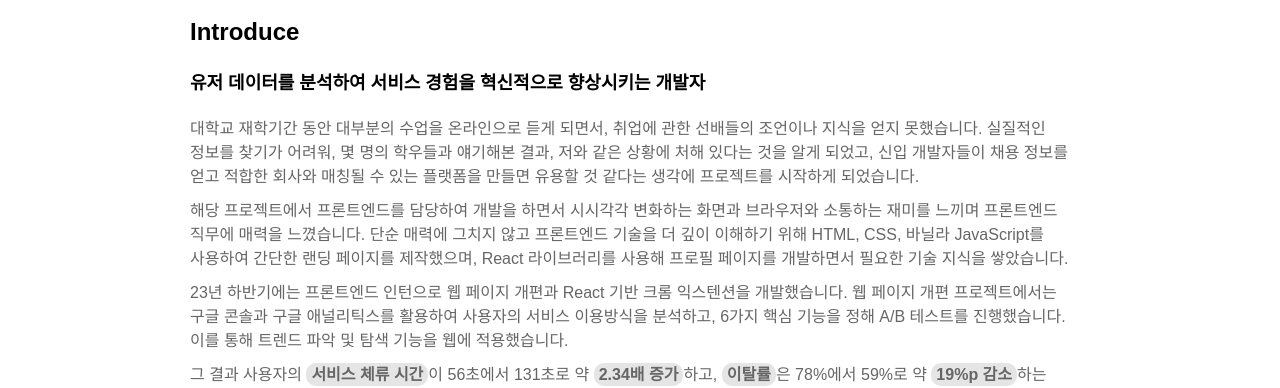
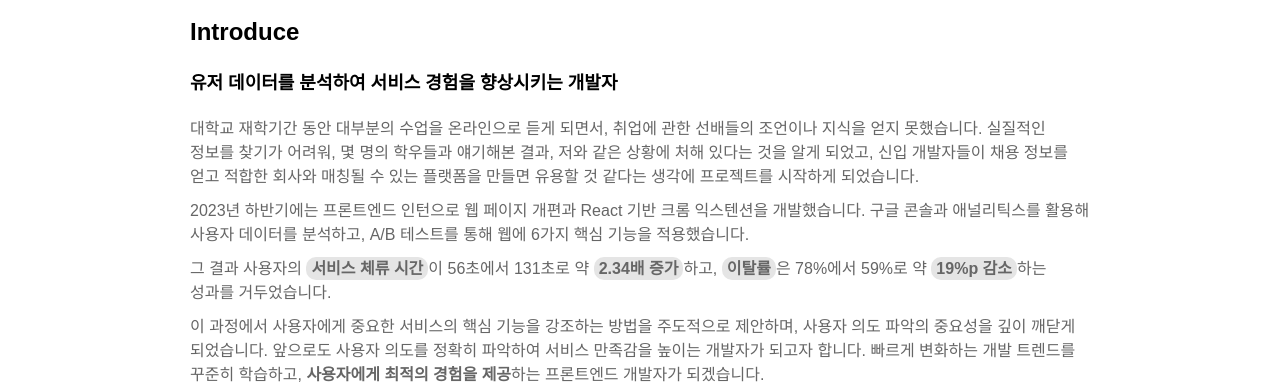
Before and after one commit to erica0321/web-project, a React (Create React App) app: page / in a window 1280 px wide. Shown: the part 555-943 px from the top of the page. Built offline with nearby package versions, Linux system fonts and the light colour scheme.

Commit message:
modify: introduce, skills

```diff
--- a/src/components/Introduce.jsx
+++ b/src/components/Introduce.jsx
@@ -5,7 +5,7 @@ export default function Introduce() {
     <div className={styles.main}>
       <h2>Introduce</h2>
       <div className={styles.subTitle}>
-        유저 데이터를 분석하여 서비스 경험을 혁신적으로 향상시키는 개발자
+        유저 데이터를 분석하여 서비스 경험을 향상시키는 개발자
       </div>
       <div className={styles.content}>
         <span>
@@ -17,19 +17,10 @@ export default function Introduce() {
           시작하게 되었습니다.
         </span>
         <span>
-          해당 프로젝트에서 프론트엔드를 담당하여 개발을 하면서 시시각각
-          변화하는 화면과 브라우저와 소통하는 재미를 느끼며 프론트엔드 직무에
-          매력을 느꼈습니다. 단순 매력에 그치지 않고 프론트엔드 기술을 더 깊이
-          이해하기 위해 HTML, CSS, 바닐라 JavaScript를 사용하여 간단한 랜딩
-          페이지를 제작했으며, React 라이브러리를 사용해 프로필 페이지를
-          개발하면서 필요한 기술 지식을 쌓았습니다.
-        </span>
-        <span>
-          23년 하반기에는 프론트엔드 인턴으로 웹 페이지 개편과 React 기반 크롬
-          익스텐션을 개발했습니다. 웹 페이지 개편 프로젝트에서는 구글 콘솔과
-          구글 애널리틱스를 활용하여 사용자의 서비스 이용방식을 분석하고, 6가지
-          핵심 기능을 정해 A/B 테스트를 진행했습니다. 이를 통해 트렌드 파악 및
-          탐색 기능을 웹에 적용했습니다.
+          2023년 하반기에는 프론트엔드 인턴으로 웹 페이지 개편과 React 기반 크롬
+          익스텐션을 개발했습니다. 구글 콘솔과 애널리틱스를 활용해 사용자
+          데이터를 분석하고, A/B 테스트를 통해 웹에 6가지 핵심 기능을
+          적용했습니다.
         </span>
         <span>
           그 결과 사용자의{' '}
--- a/src/components/Skills.jsx
+++ b/src/components/Skills.jsx
@@ -53,7 +53,7 @@ export default function Skills() {
       skill: 'Back-end',
       language: [
         {
-          name: 'Node.js',
+          name: 'express',
           feature: [
             'CRUD 기능을 구현할 수 있습니다.',
             'Entity-Relationship Diagram을 통해 데이터베이스 구조를 효율적으로 설계할 수 있습니다.',
```
